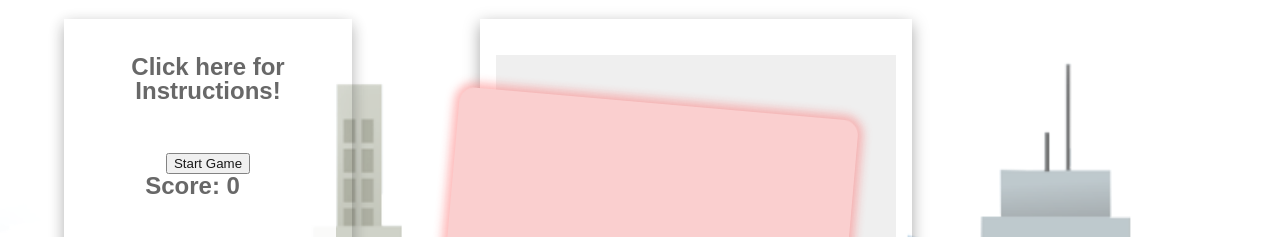
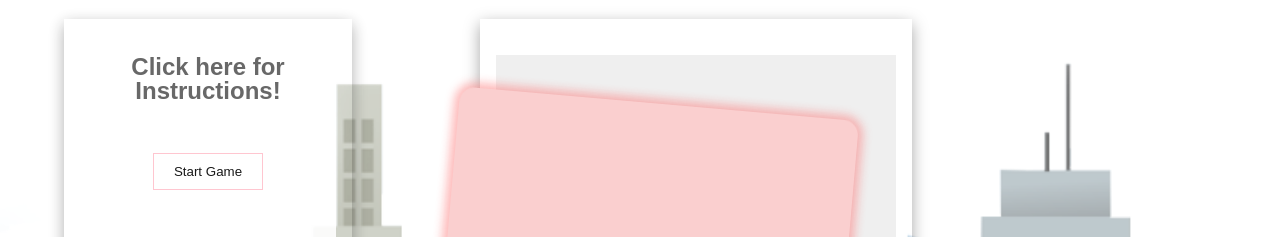
Before and after one commit to audreyyun/boxstax, a website built with webpack: page index.html in a window 1280 px wide. Shown: the part 82-319 px from the top of the page. Built offline with nearby package versions, Linux system fonts and the light colour scheme.

```diff
--- a/src/index.js
+++ b/src/index.js
@@ -5,23 +5,18 @@
 
 document.addEventListener('DOMContentLoaded', () => {
 
-  document.addEventListener('click', (e) => {
-    document.getElementById("start-game-page").style.display = "none";
-
   let canvas = document.getElementById("myCanvas");
   let ctx = canvas.getContext("2d");
   let ctxHeight = canvas.height;
   let ctxWidth = canvas.width;
 
+  const game = new Game();
+  document.addEventListener('click', (e) => {
+    document.getElementById("start-game-page").style.display = "none";
 
-    const game = new Game();
+});
 
-    // document.addEventListener('keydown', (e) => {
-
-      // if (e.key === 'Enter' && game.isPlaying === false) {
-      // if (game.isPlaying === false ) {
 document.getElementById('start').addEventListener("click", () => {
-
     game.startGame();
 
     function gameLoop() {
@@ -30,11 +25,6 @@
       requestAnimationFrame(gameLoop);
     }
     requestAnimationFrame(gameLoop);
-      })
-      // }
-      // }
-
-    // });
 });
 
 
--- a/src/styles/main-page.scss
+++ b/src/styles/main-page.scss
@@ -48,6 +48,13 @@
   p:hover {
     text-decoration: underline;
   }
+
+  #start {
+    background-color: #fff;
+    border: 1px solid pink;
+    padding: 10px 20px;
+    margin-bottom: 50px;
+  }
 }
 
 
```
Lines whose indentation alone changed are shown as unchanged.
